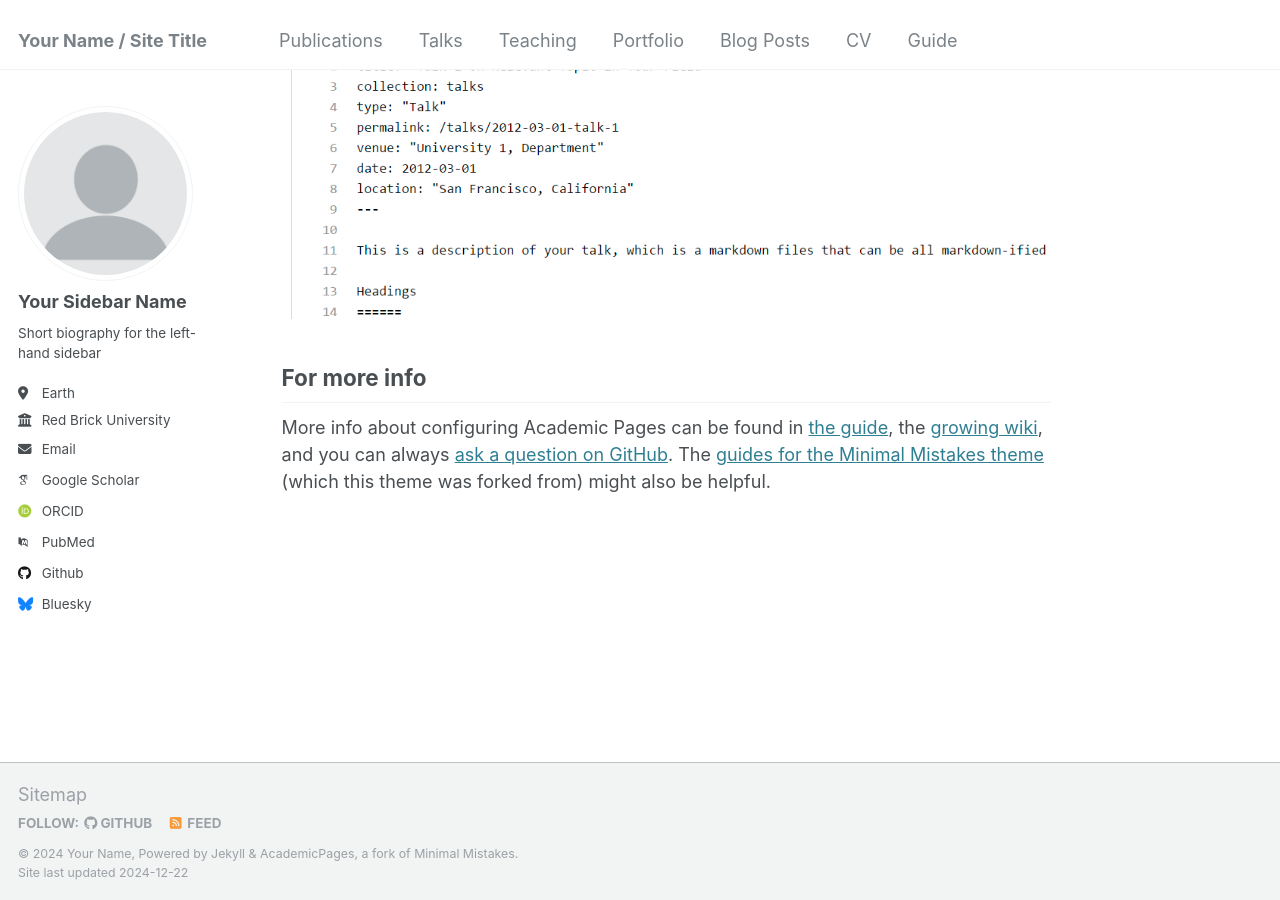
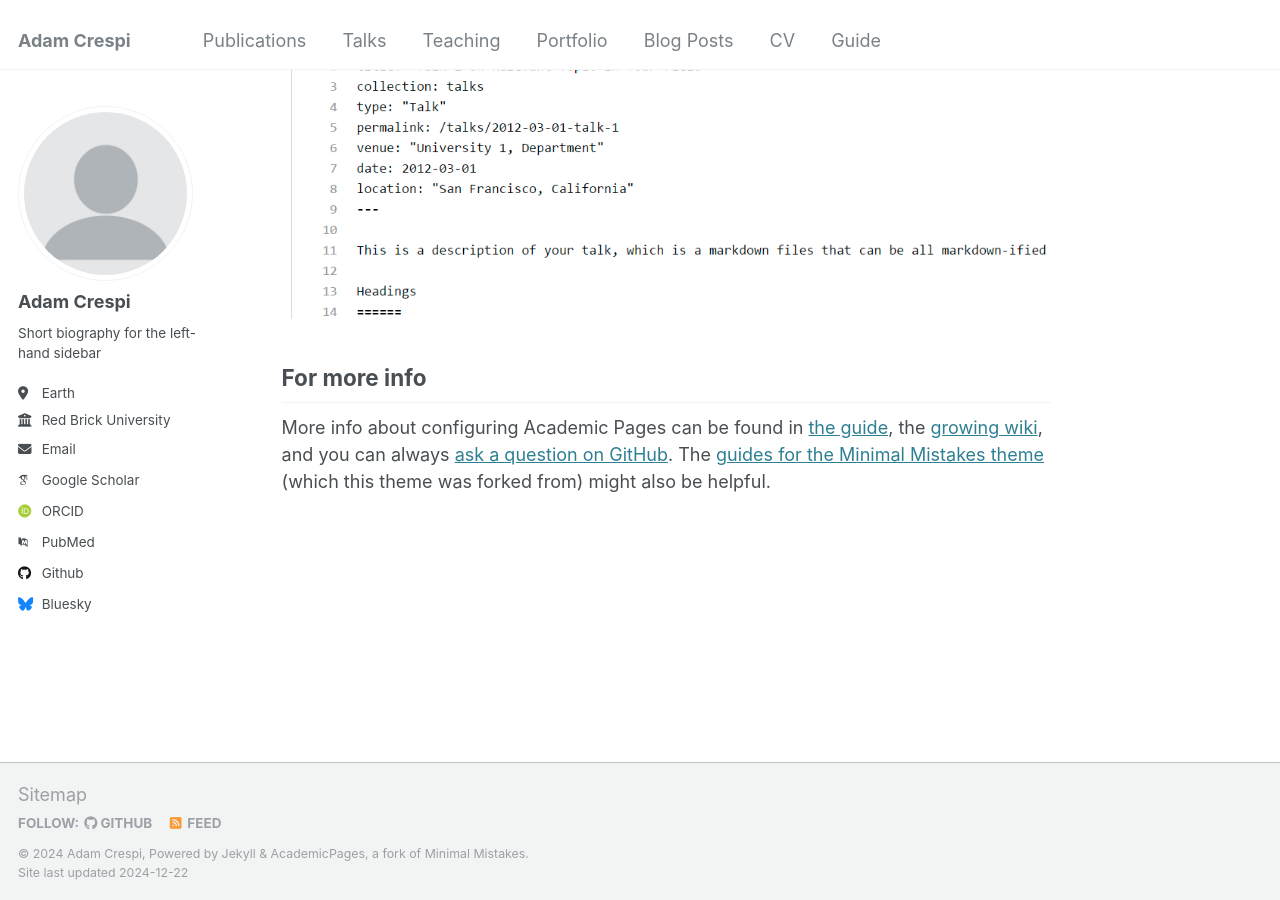
Before and after one commit to adamcrespi/adamcrespi.github.io, a Jekyll site: the page built from _pages/about.md, in a window 1280 px wide and 900 px high, scrolled down 2643 px. Built offline with Jekyll 4.4.1, drawn with Linux system fonts in a browser that asks for light colours; some web fonts are replaced.

Commit message:
Update _config.yml

```diff
--- a/_config.yml
+++ b/_config.yml
@@ -8,11 +8,11 @@
 
 # Basic Site Settings
 locale                   : "en-US"
-title                    : "Your Name / Site Title"
+title                    : "Adam Crespi"
 title_separator          : "-"
-name                     : &name "Your Name"
+name                     : &name "Adam Crespi"
 description              : &description "personal description"
-url                      : https://academicpages.github.io # the base hostname & protocol for your site e.g. "https://[your GitHub username].github.io"
+url                      : https://adamcrespi.github.io # the base hostname & protocol for your site e.g. "https://[your GitHub username].github.io"
 baseurl                  : "" # the subpath of your site, e.g. "/blog"
 repository               : "academicpages/academicpages.github.io"
 
@@ -22,7 +22,7 @@
 author:
   # Biographic information
   avatar           : "profile.png"
-  name             : "Your Sidebar Name"
+  name             : "Adam Crespi"
   pronouns         : # example: "she/her"
   bio              : "Short biography for the left-hand sidebar"
   location         : "Earth"
```
